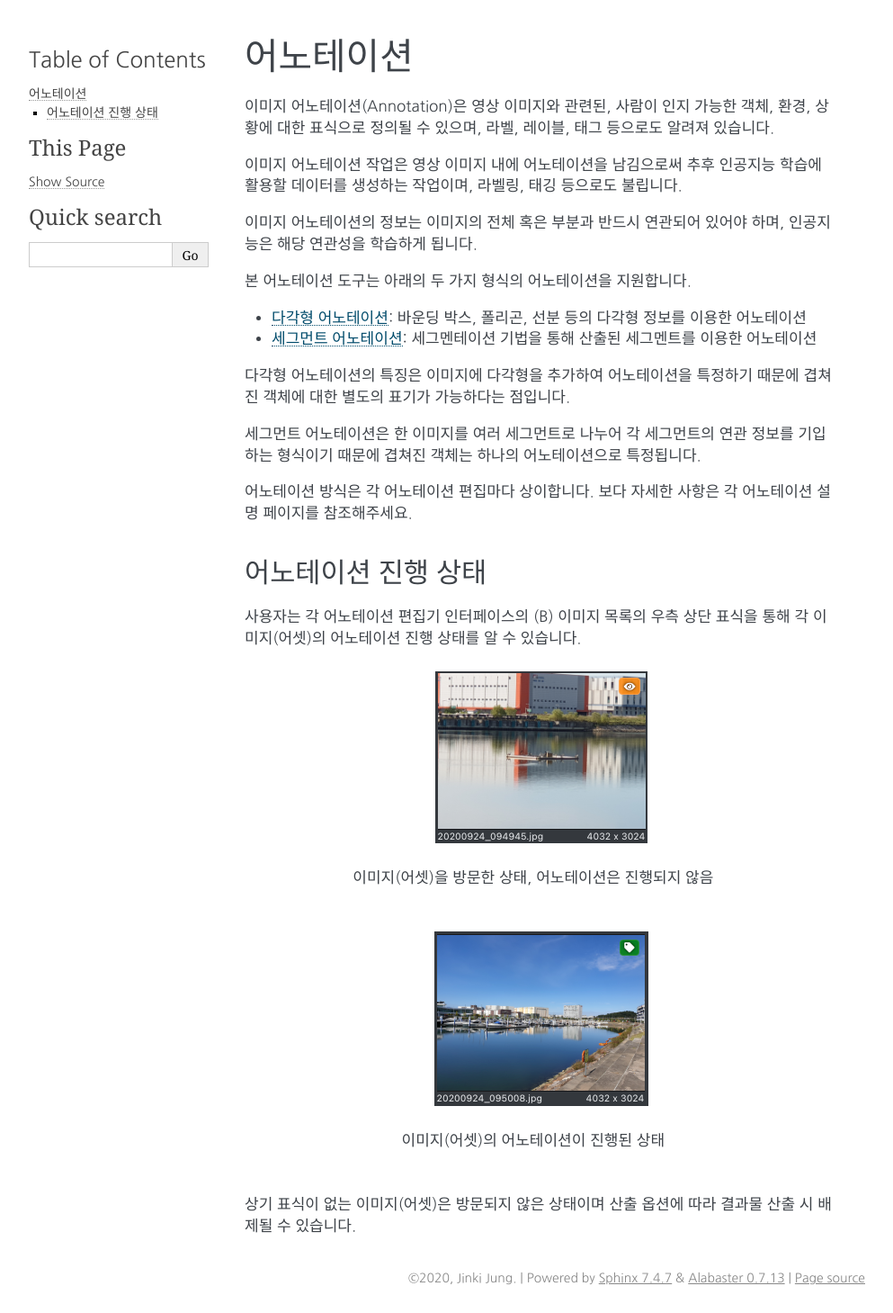
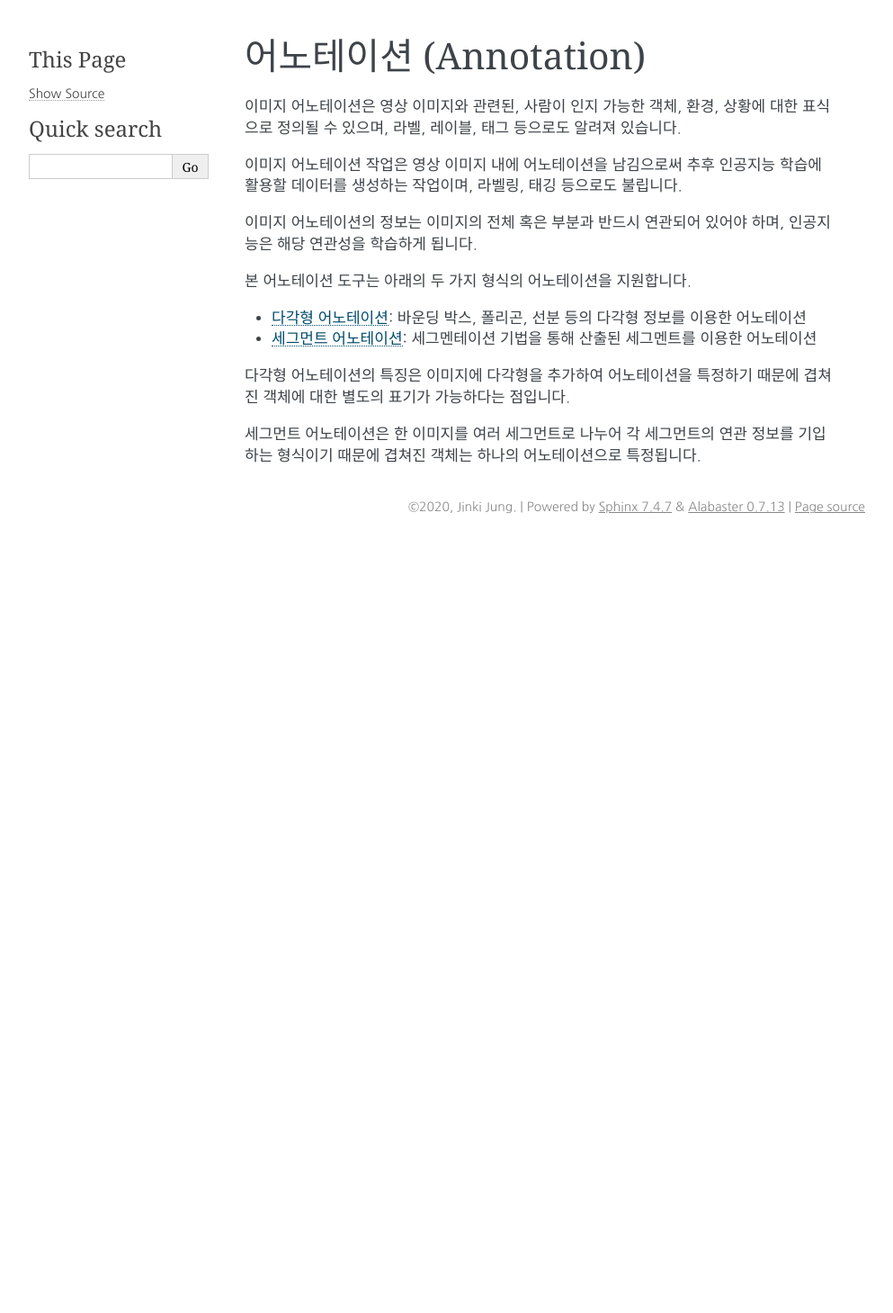
Before and after one commit to Digital-Maritime-Consultancy/docs.moad-at, a Sphinx documentation site: the page built from docs/source/annotation.rst, in a window 1280 px wide. Shown: the whole page at 90% size, without its empty margins (148-1141 px from the left). Built offline with Sphinx 7.4.7, drawn with Linux system fonts in a browser that asks for light colours; after the commit the page ends 900 px from its top, so only the background shows below that.

Commit message:
Update annotation.rst

```diff
--- a/docs/source/annotation.rst
+++ b/docs/source/annotation.rst
@@ -1,9 +1,9 @@
 .. _annotation:
 
-어노테이션
+어노테이션 (Annotation)
 ===================================================
 
-이미지 어노테이션(Annotation)은 영상 이미지와 관련된, 사람이 인지 가능한 객체, 환경, 상황에 대한 표식으로 정의될 수 있으며, 라벨, 레이블, 태그 등으로도 알려져 있습니다.
+이미지 어노테이션은 영상 이미지와 관련된, 사람이 인지 가능한 객체, 환경, 상황에 대한 표식으로 정의될 수 있으며, 라벨, 레이블, 태그 등으로도 알려져 있습니다.
 
 이미지 어노테이션 작업은 영상 이미지 내에 어노테이션을 남김으로써 추후 인공지능 학습에 활용할 데이터를 생성하는 작업이며, 라벨링, 태깅 등으로도 불립니다.
 
@@ -18,24 +18,3 @@
 다각형 어노테이션의 특징은 이미지에 다각형을 추가하여 어노테이션을 특정하기 때문에 겹쳐진 객체에 대한 별도의 표기가 가능하다는 점입니다.
 
 세그먼트 어노테이션은 한 이미지를 여러 세그먼트로 나누어 각 세그먼트의 연관 정보를 기입하는 형식이기 때문에 겹쳐진 객체는 하나의 어노테이션으로 특정됩니다.
-
-어노테이션 방식은 각 어노테이션 편집마다 상이합니다. 보다 자세한 사항은 각 어노테이션 설명 페이지를 참조해주세요.
-
-
-어노테이션 진행 상태
-^^^^^^^^^^^^^^^^^^^^
-사용자는 각 어노테이션 편집기 인터페이스의 (B) 이미지 목록의 우측 상단 표식을 통해 각 이미지(어셋)의 어노테이션 진행 상태를 알 수 있습니다.
-
-.. figure:: _static/images/screenshots/viewed.png
-    :align: center
-    :alt: 방문
-
-    이미지(어셋)을 방문한 상태, 어노테이션은 진행되지 않음
-
-.. figure:: _static/images/screenshots/tagged.png
-    :align: center
-    :alt: 어노테이션 진행
-
-    이미지(어셋)의 어노테이션이 진행된 상태
-
-상기 표식이 없는 이미지(어셋)은 방문되지 않은 상태이며 산출 옵션에 따라 결과물 산출 시 배제될 수 있습니다.
```
